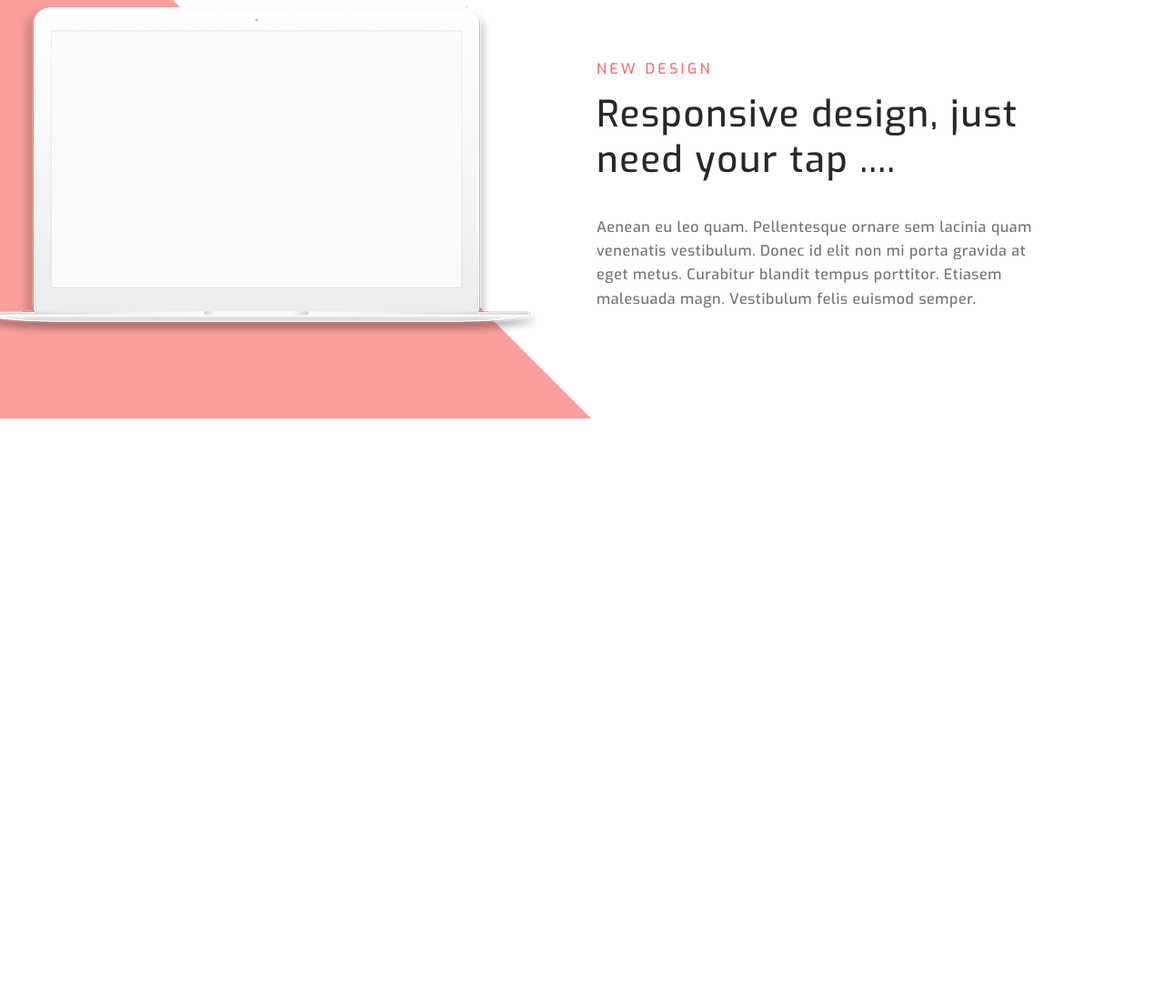
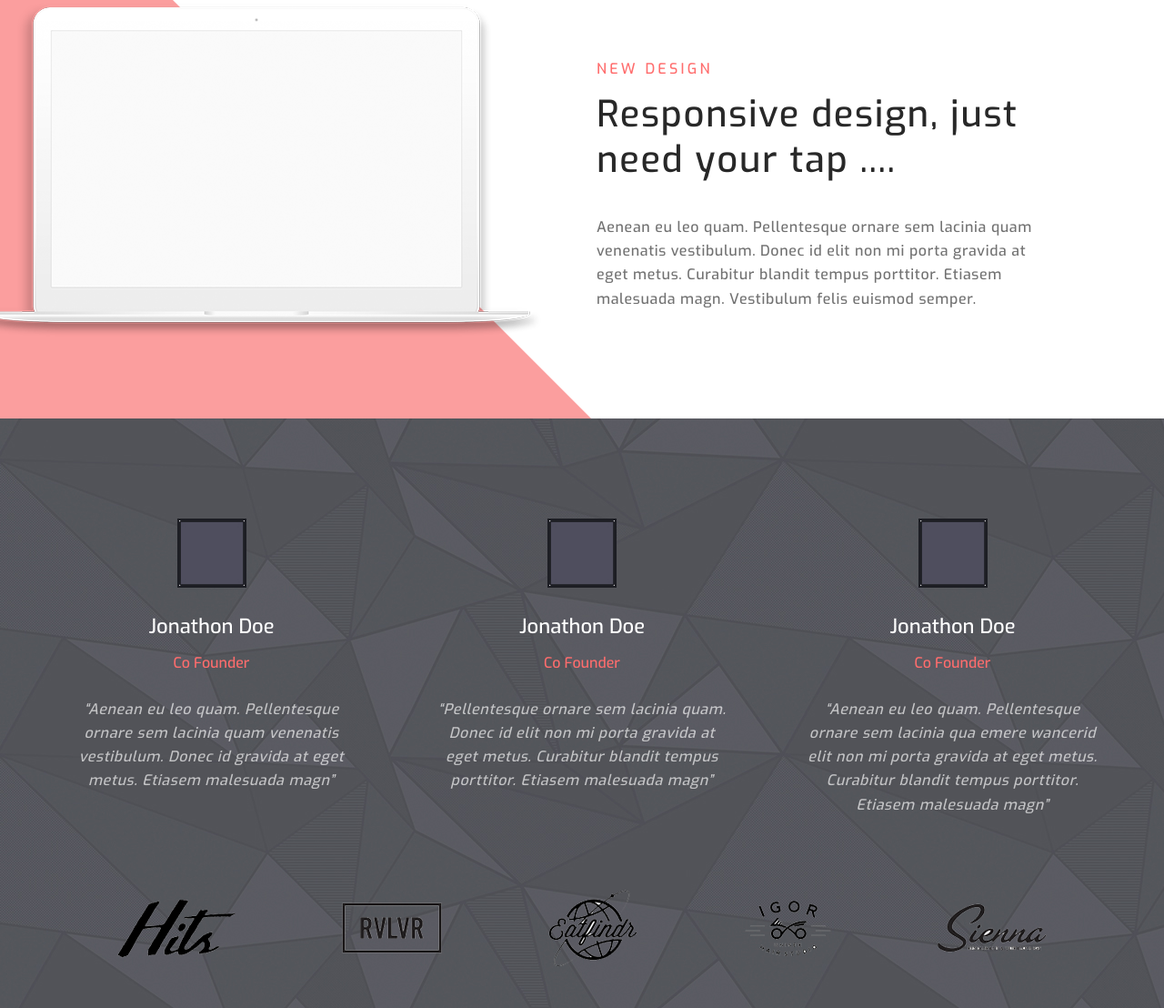
Before and after one commit to darkus007/CorporateLandingPage, a website: page src/index.html in a window 1280 px wide. Shown: the part 2396-3504 px from the top of the page at 91% size. Before the commit the page ends 2856 px from the top, so only its background shows below. Drawn offline with Linux system fonts and the light colour scheme.

Commit message:
Fifth Section Completed.

```diff
--- a/src/index.html
+++ b/src/index.html
@@ -80,7 +80,37 @@
         <div class="responsive__bg-pink"></div>
     </section>
 
-
+    <section class="founders">
+        <div class="container">
+            <div class="founders__wrapper">
+                <div class="founders__item">
+                    <img src="img/founder.jpg" alt="founder" class="founders__img">
+                    <div class="founders__title">Jonathon Doe</div>
+                    <div class="founders__subtitle">Co Founder</div>
+                    <div class="founders__descr">“Aenean eu leo quam. Pellentesque ornare sem lacinia quam venenatis vestibulum. Donec id gravida at eget metus. Etiasem malesuada magn”</div>
+                </div>
+                <div class="founders__item">
+                    <img src="img/founder.jpg" alt="founder" class="founders__img">
+                    <div class="founders__title">Jonathon Doe</div>
+                    <div class="founders__subtitle">Co Founder</div>
+                    <div class="founders__descr">“Pellentesque ornare sem lacinia quam. Donec id elit non mi porta gravida at eget metus. Curabitur blandit tempus porttitor. Etiasem malesuada magn”</div>
+                </div>
+                <div class="founders__item">
+                    <img src="img/founder.jpg" alt="founder" class="founders__img">
+                    <div class="founders__title">Jonathon Doe</div>
+                    <div class="founders__subtitle">Co Founder</div>
+                    <div class="founders__descr">“Aenean eu leo quam. Pellentesque ornare sem lacinia qua emere wancerid elit non mi porta gravida at eget metus. Curabitur blandit tempus porttitor. Etiasem malesuada magn”</div>
+                </div>
+            </div>
+            <div class="founders__logo">
+                <img src="icons/partners/partner-logo-1.png" alt="partner">
+                <img src="icons/partners/partner-logo-2.png" alt="partner">
+                <img src="icons/partners/partner-logo-3.png" alt="partner">
+                <img src="icons/partners/partner-logo-4.png" alt="partner">
+                <img src="icons/partners/partner-logo-5.png" alt="partner">
+            </div>
+        </div>
+    </section>
 
 </body>
 </html>
--- /dev/null
+++ b/src/sass/blocks/_founders.scss
@@ -0,0 +1,55 @@
+.founders {
+    min-height: 648px;
+    background: url('../img/partners_bg.jpg') center (center/cover) no-repeat;
+    &__wrapper {
+        display: flex;
+        justify-content: space-between;
+        align-items: flex-start;
+        padding: 110px 0 80px 0;
+    }
+    &__item {
+        display: flex;
+        flex-direction: column;
+        align-items: center;
+        width: 325px;
+    }
+    &__img {
+        width: 76px;
+        height: 76px;
+        border: solid 2px #1d1e24;
+        background-color: #4e4e5e;
+        & img {
+            width: 100%;
+        }
+    }
+    &__title {
+        margin-top: 26px;
+        font-size: 22px;
+        font-weight: 500;
+        text-align: center;
+        color: #ffffff;
+    }
+    &__subtitle {
+        margin-top: 12px;
+        font-size: 16px;
+        font-weight: 500;
+        text-align: center;
+        color: #ff6d6d;
+    }
+    &__descr {
+        margin-top: 26px;
+        font-size: 16px;
+        font-weight: normal;
+        font-stretch: normal;
+        font-style: italic;
+        line-height: 1.63;
+        letter-spacing: 0.64px;
+        text-align: center;
+        color: rgba(255, 255, 255, 0.66);
+    }
+    &__logo {
+        display: flex;
+        justify-content: space-around;
+        align-items: center;
+    }
+}
--- a/src/sass/style.scss
+++ b/src/sass/style.scss
@@ -24,3 +24,4 @@ $main-color: #ff6d6d;
 @import 'blocks/platforms';
 @import 'blocks/features';
 @import 'blocks/responsive';
+@import 'blocks/founders';
```
Also changed, not shown: src/css/style.min.css, src/img/founder.jpg (added), src/img/partners_bg.jpg (renamed from src/img/clients_bg.jpg).
